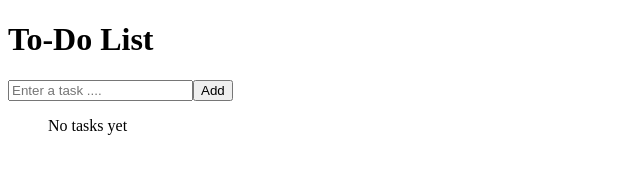
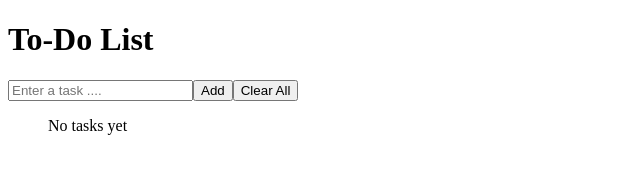
Before and after one commit to kunj-pandya/react-mini-projects, a React (Vite) app in the folder to-do-list/: page / in a window 1280 px wide. Shown: the top 170 px of the page, without its empty margins (0-640 px from the left). Built offline with nearby package versions, Linux system fonts and the light colour scheme.

Commit message:
add clear All buttonto remove all tasks

```diff
--- a/to-do-list/src/App.jsx
+++ b/to-do-list/src/App.jsx
@@ -63,6 +63,10 @@ const App = () => {
     }
   };
 
+  const clearAll = () => {
+    setTodos([]);
+  };
+
   return (
     <div>
 
@@ -83,6 +87,12 @@ const App = () => {
           onClick={addTodo}
         >
           Add
+        </button>
+
+        <button
+          onClick={clearAll}
+        >
+          Clear All
         </button>
 
       </div>
```
